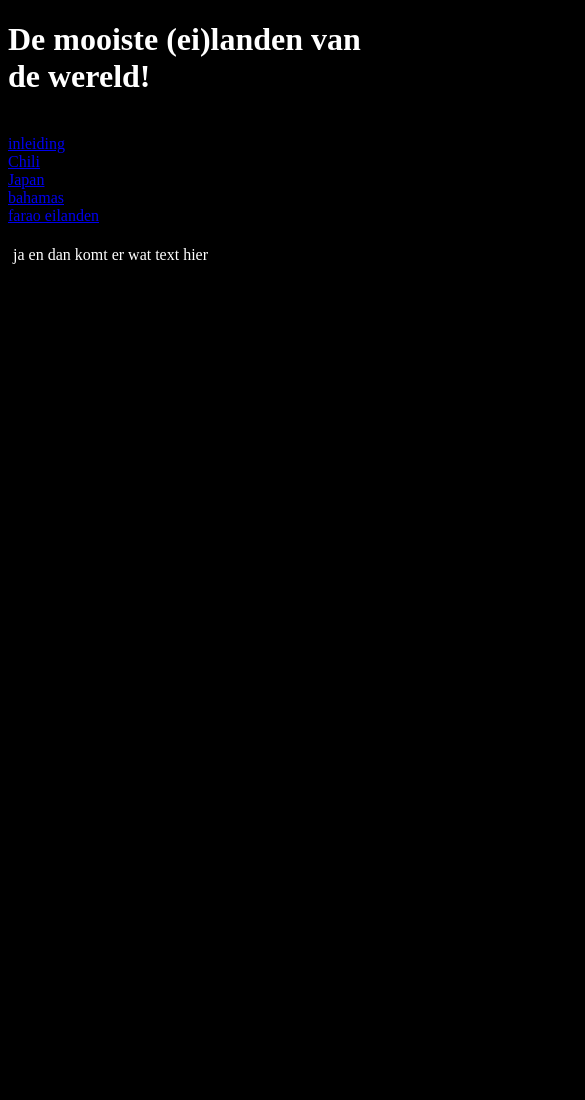
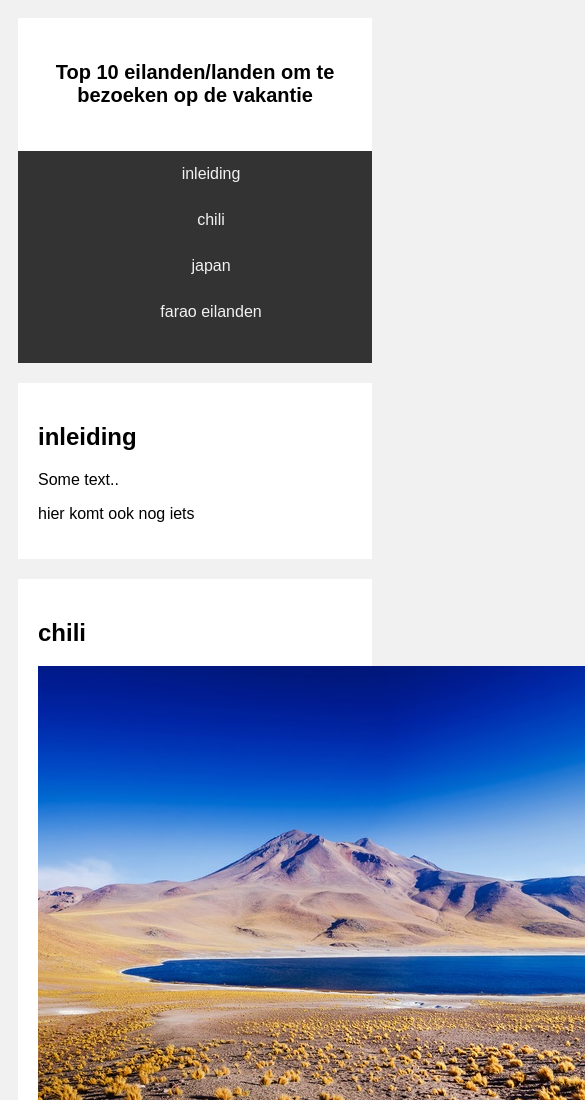
Before and after one commit to lisannee/webstite1, a plain HTML site: page index.html in a window 390 px wide. Shown: the top 1100 px of the page, 585 px wide, since content can reach past the window. Before the commit the page ends 844 px from the top, so only its background shows below. Drawn offline with Linux system fonts and the light colour scheme.

Commit message:
28 november 2e uur

```diff
--- a/index.html
+++ b/index.html
@@ -1,37 +1,68 @@
-<!DOCTYPE html>
+<!DOCTYPE HTML>
 <html>
-    <head>
-        <title>website 1</title>
-        <link rel="stylesheet" href="style.css">
+     <head>
+        <title>inleiding</title>
+         <link rel="stylesheet" href="style.css">
     </head>
 
-    <body>
-        <main>
-            <header>
-                <h1> De mooiste (ei)landen van de wereld!</h1> <br>
-            </header>
+ <body>
 
-            <nav>
-                <ul>
-                    <li><a href="inleiding">inleiding</a></li>
-                    <li><a href="land1">Chili</a></li>
-                    <li><a href="land2">Japan</a></li>
-                    <li><a href="land3">bahamas</a></li>
-                    <li><a href="land4">farao eilanden</a></li>
-                </ul>
-            </nav>
+<div class="header">
+  <h1>Top 10 eilanden/landen om te bezoeken op de vakantie</h1>
+</div>
 
-            <article>
+<div class="topnav">
+  <a href="#inleiding">inleiding</a>
+  <a href="#land1">chili</a>
+  <a href="#land2">japan</a>
+  <a href="#land3">farao eilanden</a>
+  <a href="#land4"> </a>
+</div>
 
-        <p>ja en dan komt er wat text hier
-        </p>
-            </article>
-        </main>
-    </body>
+<div class="row">
+  <div class="leftcolumn">
+    <div class="card">
+      <h2 id="inleiding">inleiding</h2>
+      <p>Some text..</p>
+      <p>hier komt ook nog iets</p>
+    </div>
 
+    <div class="card">
+      <h2 id="land1">chili</h2>
+      <div class="afbeeldingen chili">
+      <img src="afbeeldingen/chili1.jpg">
+      <img src="afbeeldingen/chili2.jpg">
+      </div>
+    <div id="3">
+      <img src="afbeeldingen/chili3.jpg">
+    </div>
+      <p>chili is een erg uitgestrekt land wel 4300 km lang, hierdoor heeft het veel verschillende lanschappen. In het zuiden van het land heb je de gletchers en gebergte die het patagoieen vormen. Ook is het er erg koud en kan je de oversteek naar antartica maken, hierdoor heb je verschillende pingiun soorten die nergens anders voorkomen. verder heb je in het midden van het land een meeren district, en veel natuurgebieden. je hebt boven in het land een woestijn, namelijk de atacama woestijn waar je veel bijzondere diersoorten tegenkomt. ook heb je op de grens van bolivia een zoutvlakte, wat zeker het bezoeken waard is. De hoofdstad Santiacois erg cultureel en kan lekkere specerijen en chili pepers kopen. verder heeft chili ook nog een lange kust waar je mooie stranden waarje ook kan duiken.
+      Het ligt op het werelddeel Zuid-amerika, en het is dus winter als het bij ons zomer is  </p>
+    </div>
 
+  </div>
+  <div class="rightcolumn">
+    <div class="card">
+      <h2 id="land2">japan</h2>
+      <img src="afbeeldingen/japan.jpg">
+      <p>hier komt nog text</p>
+    </div>
 
+    <div class="card">
+      <h3 id="land3">farao eilanden</h3>
+      <p>Some text..</p>
+    </div>
 
+    <div class=""
+  </div>
+
+</div>
+
+<div class="footer">
+  <h2>Footer</h2>
+</div>
+
+</body>
 
 
 
--- a/style.css
+++ b/style.css
@@ -1,22 +1,110 @@
+ {
+  box-sizing: border-box;
+}
 
 body {
-    background-color:black
+  font-family: Arial;
+  padding: 10px;
+  background: #f1f1f1;
+}
+
+/* Header/Blog Title */
+.header {
+  padding: 30px;
+  text-align: center;
+  background: white;
 
 }
-/* navigatiebalk */
-nav ul{
-    list-style-type: none;
-    margin: auto;
-    overflow: hidden;
+3{
+    width: 1;
+}
+afbeeldingen chili{
+    width: 2px;
+
+}
+.header h1 {
+  font-size: 20px;
+}
+
+/* Style the top navigation bar */
+.topnav {
+  overflow: hidden;
+  background-color: #333;
+}
+
+/* Style the topnav links */
+.topnav a {
+  float: left;
+  display: block;
+  color: #f2f2f2;
+  text-align: center;
+  padding: 14px 16px;
+  text-decoration: none;
+}
+
+/* Change color on hover */
+.topnav a:hover {
+  background-color: #ddd;
+  color: black;
+}
+
+/* Create two unequal columns that floats next to each other */
+/* Left column */
+.leftcolumn {
+  float: left;
+  width: 100%%;
+}
+
+/* Right column */
+.rightcolumn {
+  float: left;
+  width: 100%;
+  background-color: #f1f1f1;
+  padding-left: 20px;
+}
+
+/* Fake image */
+.fakeimg {
+  background-color: #aaa;
+  width: 100%;
+  padding: 20px;
+}
+
+/* Add a card effect for articles */
+.card {
+  background-color: white;
+  padding: 20px;
+  margin-top: 20px;
+
+}
+
+/* Clear floats after the columns */
+.row:after {
+  content: "";
+  display: table;
+  clear: both;
+}
+
+/* Footer */
+.footer {
+  padding: 20px;
+  text-align: center;
+  background: #ddd;
+  margin-top: 20px;
+}
+
+/* Responsive layout - when the screen is less than 800px wide, make the two columns stack on top of each other instead of next to each other */
+@media screen and (max-width: 800px) {
+  .leftcolumn, .rightcolumn {
+    width: 100%;
     padding: 0;
-    float:middle above;
-    color: white;
+  }
 }
-h1{
-    color: white;
+
+/* Responsive layout - when the screen is less than 400px wide, make the navigation links stack on top of each other instead of next to each other */
+@media screen and (max-width: 400px) {
+  .topnav a {
+    float: none;
+    width: 100%;
+  }
 }
-article p{
-    float: middle;
-    padding: 5px;
-    color: white
-}
```
Also changed, not shown: afbeeldingen/chili1.jpg (added), afbeeldingen/chili2.jpg (added), afbeeldingen/chili3.jpg (added), afbeeldingen/japan.jpg (added), 2 other files.
